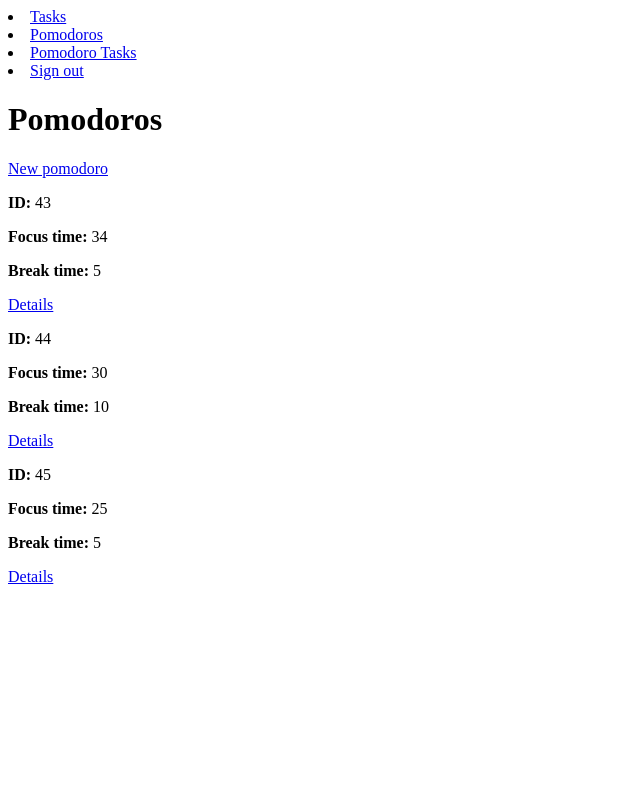
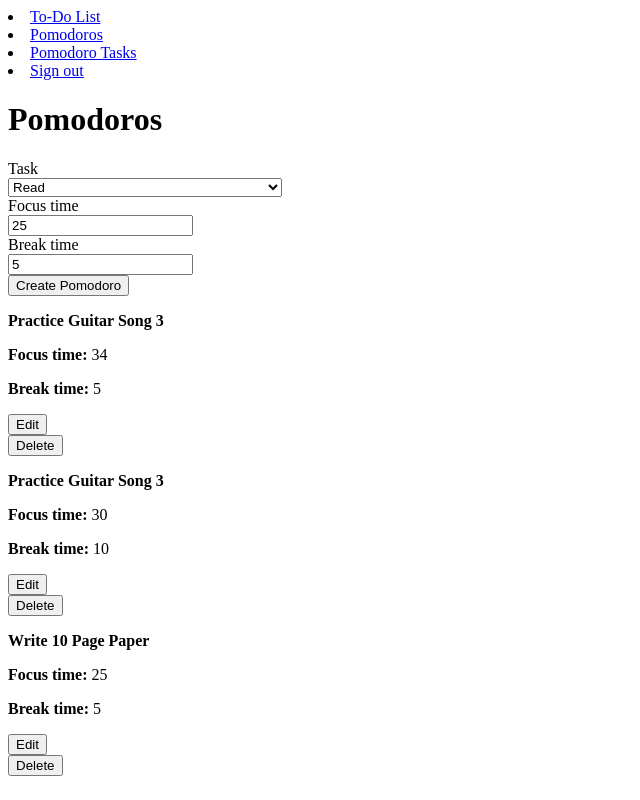
Before and after one commit to Jorge-Pioquinto/project-pomodoro, a Rails app: page /pomodoros in a window 1280 px wide. Shown: the whole page, without its empty margins (0-640 px from the left). Run offline with Rails 7, Linux system fonts and the light colour scheme; a user stored in the database is signed in; data comes from the database, SQL or seed files in the repository; both versions use the stored data as it was after the commit; some libraries are stand-ins or nearby versions.

Commit message:
Added nested attributes for tasks in Pomodoro model and update views

```diff
--- a/app/controllers/pomodoros_controller.rb
+++ b/app/controllers/pomodoros_controller.rb
@@ -66,6 +66,6 @@ class PomodorosController < ApplicationController
 
     # Only allow a list of trusted parameters through.
     def pomodoro_params
-      params.require(:pomodoro).permit(:user_id, :focus_time, :break_time, pomodoro_tasks_attributes: [:id, :task_id])
+      params.require(:pomodoro).permit(:user_id, :focus_time, :break_time, pomodoro_tasks_attributes: [:id, :task_id, :completed, :_destroy, task_attributes: [:id, :description]])
     end
 end
--- a/app/models/pomodoro.rb
+++ b/app/models/pomodoro.rb
@@ -23,4 +23,5 @@ class Pomodoro < ApplicationRecord
   has_many :tasks, through: :pomodoro_tasks
 
   accepts_nested_attributes_for :pomodoro_tasks
+  accepts_nested_attributes_for :tasks
 end
--- a/app/views/pomodoros/_pomodoro.html.erb
+++ b/app/views/pomodoros/_pomodoro.html.erb
@@ -1,9 +1,11 @@
 <div id="<%= dom_id pomodoro %>">
+  <% pomodoro.tasks.each do |task| %>
+    <p>
+      <strong><%= task.description %></strong>
 
-  <p>
-    <strong>ID:</strong>
-    <%= pomodoro.id %>
-  </p>
+    </p>
+  <% end %>
+
   <p>
     <strong>Focus time:</strong>
     <%= pomodoro.focus_time %>
--- a/app/views/pomodoros/index.html.erb
+++ b/app/views/pomodoros/index.html.erb
@@ -2,13 +2,16 @@
 
 <h1>Pomodoros</h1>
 
-<%= link_to "New pomodoro", new_pomodoro_path %>
+<div>
+  <%= render "form", pomodoro: Pomodoro.new(focus_time: 25, break_time: 5) %>
+</div>
 
 <div id="pomodoros">
   <% @pomodoros.each do |pomodoro| %>
     <%= render pomodoro %>
     <p>
-      <%= link_to "Details", pomodoro %>
+      <%= button_to "Edit", edit_pomodoro_path(pomodoro), method: :get%>
+      <%= button_to "Delete", pomodoro, method: :delete%>
     </p>
   <% end %>
 </div>
--- a/app/views/shared/_navbar.html.erb
+++ b/app/views/shared/_navbar.html.erb
@@ -1,7 +1,7 @@
 <div class="d-flex justify-content-between">
   <div>
     <li class="nav-item">
-      <%= link_to "Tasks", tasks_path, class: "nav-link" %>
+      <%= link_to "To-Do List", tasks_path, class: "nav-link" %>
     </li>
     <li class="nav-item">
       <%= link_to "Pomodoros", pomodoros_path, class: "nav-link" %>
--- a/app/views/tasks/_task.html.erb
+++ b/app/views/tasks/_task.html.erb
@@ -1,7 +1,6 @@
 <div id="<%= dom_id task %>">
-
   <p>
-    <strong>Description:</strong>
+    <strong>Task:</strong>
     <%= task.description %>
   </p>
 
```
Also changed, not shown: app/views/pomodoros/_p_form.html.erb (+16 -0 lines), app/views/tasks/index.html.erb (+7 -4 lines), db/development.sqlite3.
